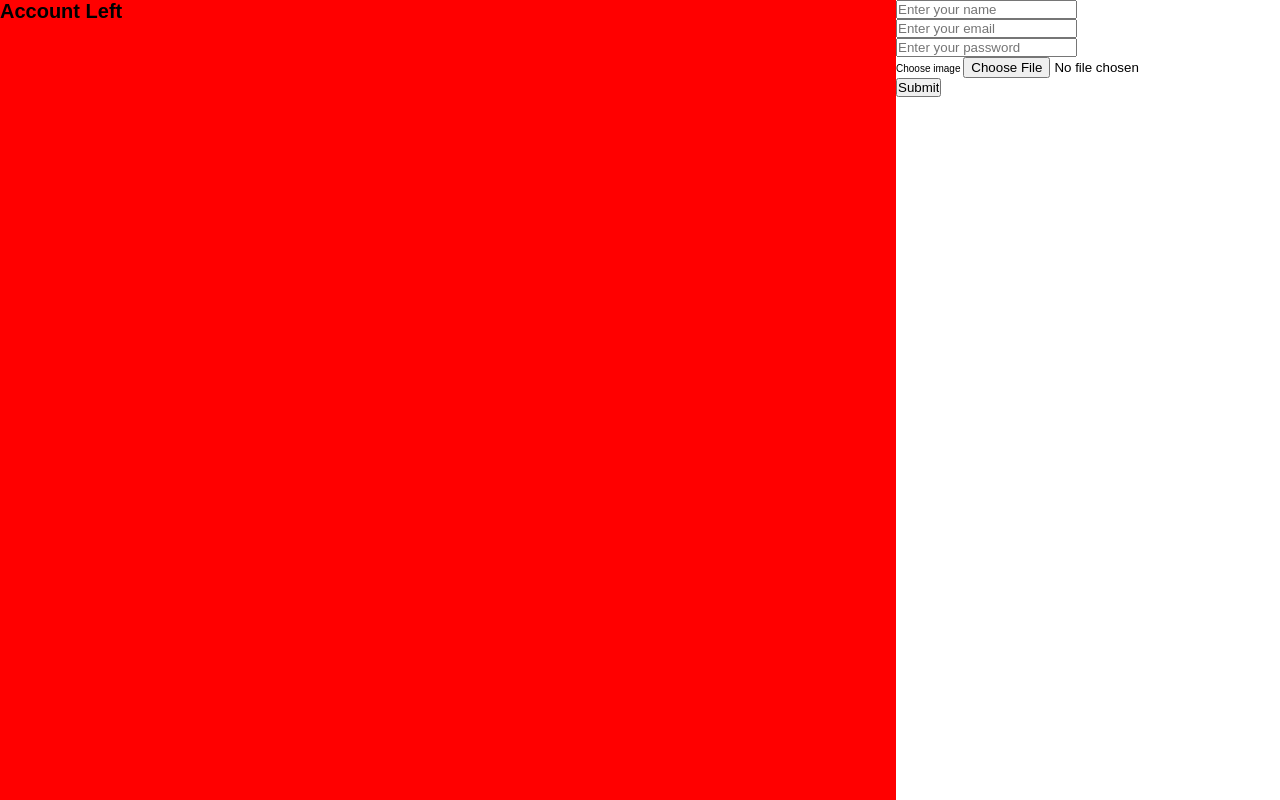
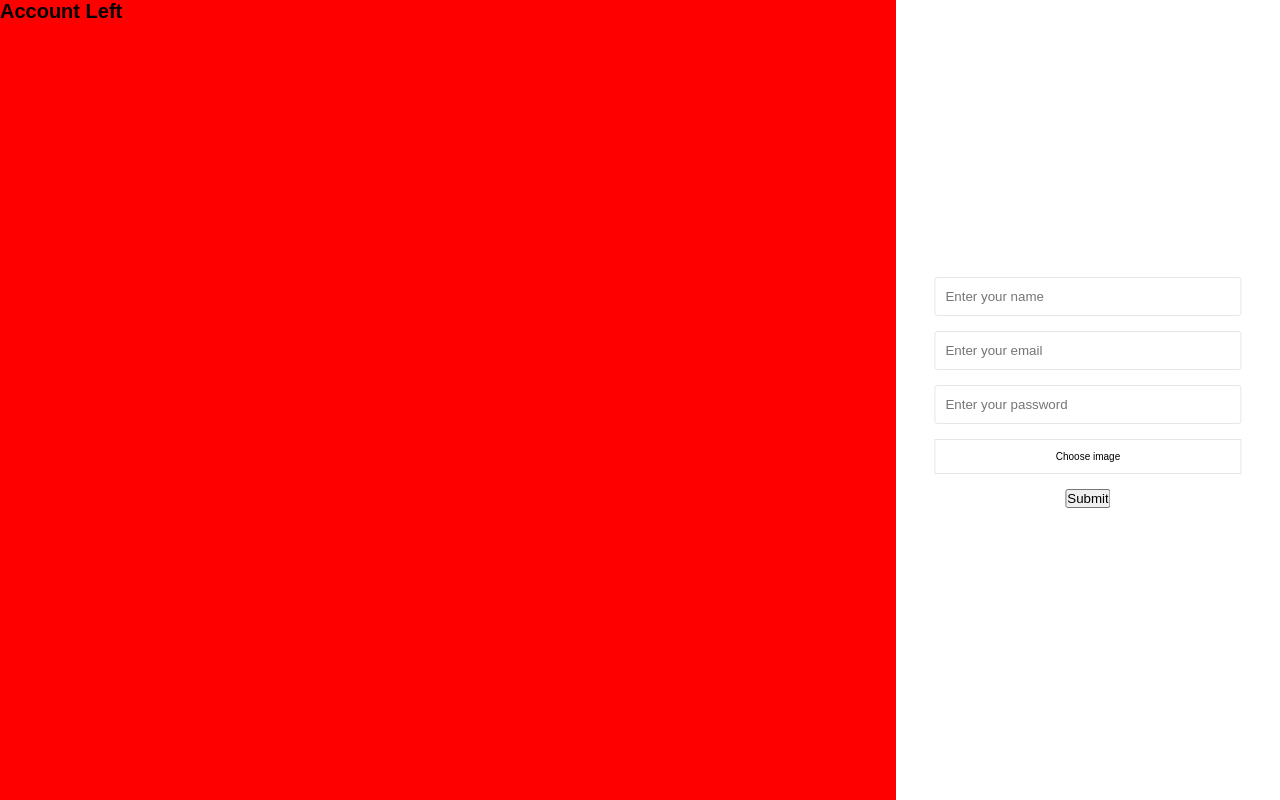
Before and after one commit to Heneros/Messenger, a PHP site: page /signup.php in a window 1280 px wide. Run offline with PHP 8.4, Linux system fonts and the light colour scheme.

Commit message:
styling signup area

```diff
--- a/css/style.css
+++ b/css/style.css
@@ -17,7 +17,6 @@ body {
 }
 .signup-container{
     display: flex;
-    display: -webkit-flex;
     width: 100%;
     height: 100vh;
 }
@@ -28,4 +27,39 @@ body {
 }
 .account-right {
     width: 30%;
+    position: relative;
 }
+.form-area{
+     width: 80%;
+     position: absolute;
+     top: 50%;
+     left: 50%;
+     transform: translate(-50%, -50%);
+     text-align: center;
+}
+.group{
+    margin-bottom: 1.5em;
+}
+
+.control {
+    width: 100%;
+    display: block;
+    padding: 1.1rem 1rem;
+    border-radius: 3px;
+    border: 1px solid var(--color-silver);
+    transition: all 1s;
+}
+.control:focus{
+    outline: none;
+    border: 1px solid var(--color-green-dark);
+}
+.file {
+    display: none;
+}
+
+#file-label {
+    display: block;
+    width: 100%;
+    padding: 1.1rem 1rem;
+    border: 1px solid var(--color-silver);
+}
--- a/signup.php
+++ b/signup.php
@@ -9,9 +9,11 @@
 </head>
 <body>
     <div class="signup-container">
+
         <div class="account-left">
          <h1>Account Left</h1>
         </div>
+
         <div class="account-right">
             <div class="form-area">
                 <form action="" method="POST">
@@ -26,7 +28,6 @@
                     <label for="file" id="file-label"> Choose image</label>
                     <input type="file" name="img" class="file" id="file"></div>
                     <div class="group">
-
                     <input type="submit" name="signup" class="btn signup-btn" value="Submit"></div>
                 </form>
             </div>
```
